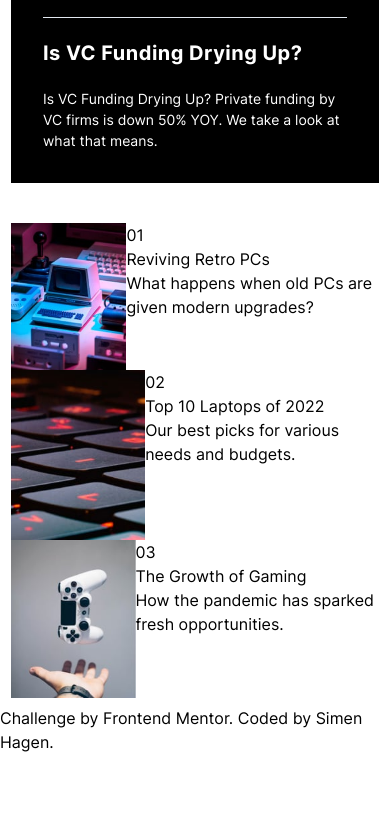
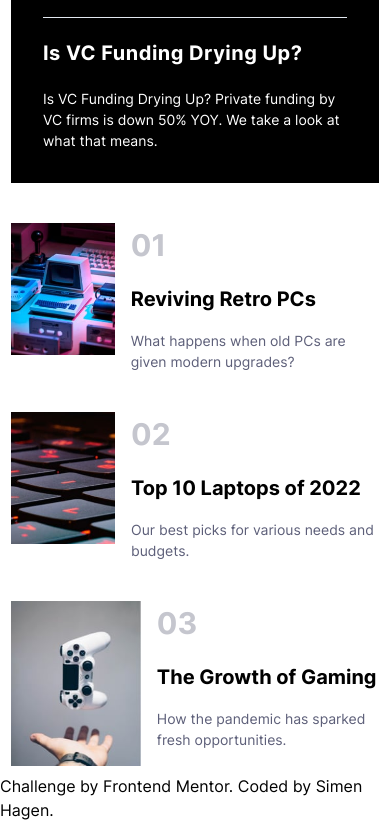
Before and after one commit to SimenHagen86/news-homepage-main, a website built with Vite: page index.html in a window 390 px wide. Shown: the part 968-1790 px from the top of the page. Before the commit the page ends 1722 px from the top, so only its background shows below. Built offline with nearby package versions, Linux system fonts and the light colour scheme.

Commit message:
done with mobile view

```diff
--- a/index.html
+++ b/index.html
@@ -132,39 +132,59 @@
         </div>
       </section>
 
-      <section class="flex flex-col">
+      <section class="flex flex-col gap-10">
         <div class="flex">
           <div>
-            <img class="" src="assets/images/image-retro-pcs.jpg" alt="" />
+            <img class="w-40" src="assets/images/image-retro-pcs.jpg" alt="" />
           </div>
-          <div>
-            <p class="">01</p>
-            <h3>
+          <div class="pl-4 space-y-4 text-balance">
+            <p class="text-3xl font-bold text-Grayishblue">01</p>
+            <h3 class="text-Verydark blue font-bold text-xl">
               <a href="#">Reviving Retro PCs</a>
             </h3>
 
-            <p>What happens when old PCs are given modern upgrades?</p>
+            <p class="text-Darkgrayishblue text-sm">
+              What happens when old PCs are given modern upgrades?
+            </p>
           </div>
         </div>
         <div class="flex">
-          <div class="">
-            <img src="/assets/images/image-top-laptops.jpg" alt="" />
+          <div>
+            <img
+              class="w-32"
+              src="/assets/images/image-top-laptops.jpg"
+              alt=""
+            />
           </div>
-          <div>
-            <p class="">02</p>
-            <h3><a href="#">Top 10 Laptops of 2022</a></h3>
-            <p>Our best picks for various needs and budgets.</p>
+          <div class="pl-4 space-y-4 text-balance">
+            <p class="text-3xl font-bold text-Grayishblue">02</p>
+            <h3 class="text-Verydark blue font-bold text-xl">
+              <a href="#">Top 10 Laptops of 2022</a>
+            </h3>
+            <p class="text-Darkgrayishblue text-sm">
+              Our best picks for various needs and budgets.
+            </p>
           </div>
         </div>
 
         <div class="flex">
           <div>
-            <img src="/assets/images/image-gaming-growth.jpg" alt="" />
+            <img
+              class="w-36"
+              src="/assets/images/image-gaming-growth.jpg"
+              alt=""
+            />
           </div>
-          <div>
-            <p class="">03</p>
-            <h3><a href="#">The Growth of Gaming</a></h3>
-            <p>How the pandemic has sparked fresh opportunities.</p>
+          <div class="pl-4 space-y-4 text-balance">
+            <p class="text-3xl font-bold text-Grayishblue">03</p>
+            <h3>
+              <a class="text-Verydark blue font-bold text-xl" href="#"
+                >The Growth of Gaming</a
+              >
+            </h3>
+            <p class="text-Darkgrayishblue text-sm">
+              How the pandemic has sparked fresh opportunities.
+            </p>
           </div>
         </div>
       </section>
```
